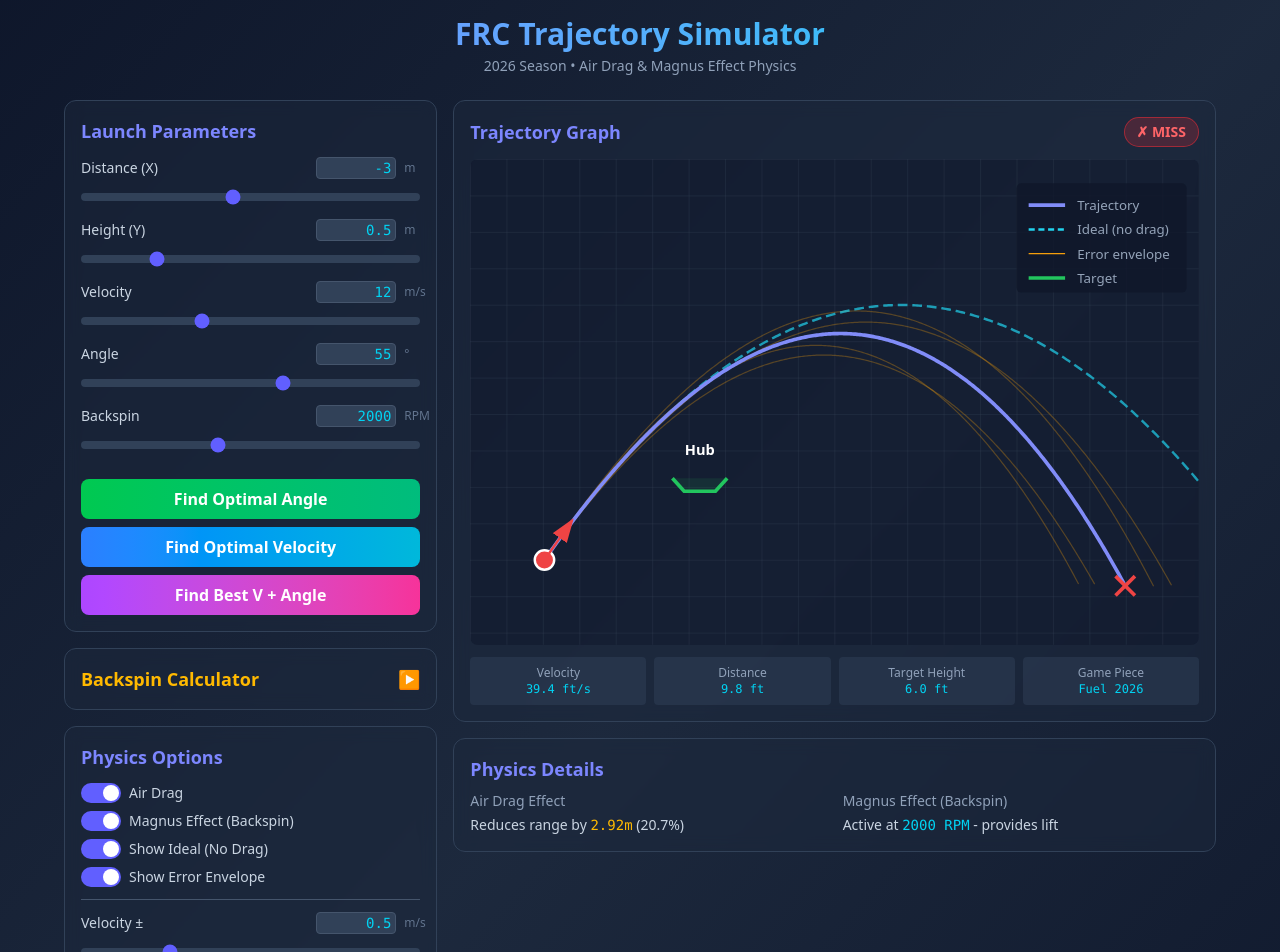
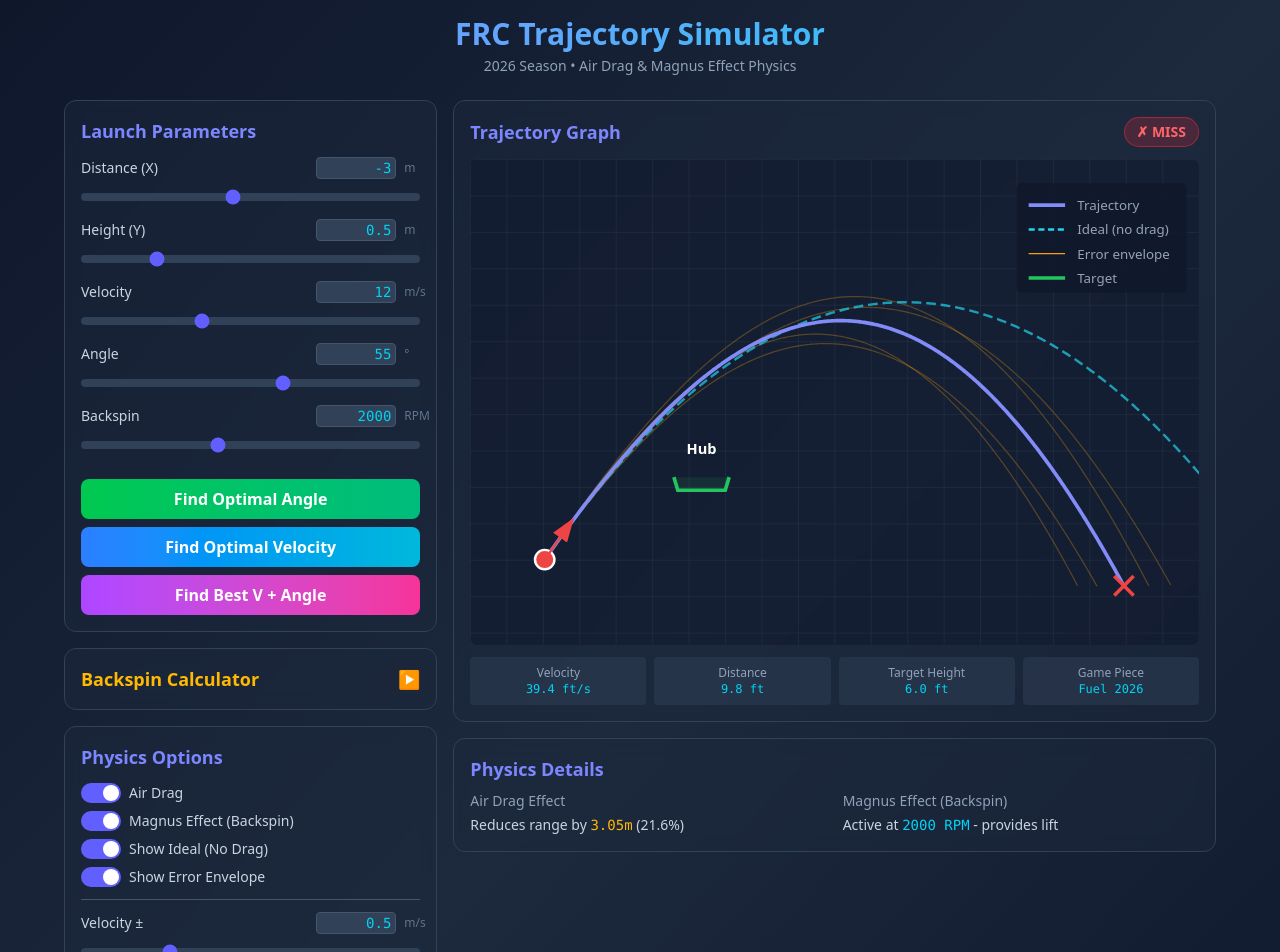
Before and after one commit to Aieda1l/FRC-REBUILT-Projectile-Simulator, a React (Vite) app: page / in a window 1280 px wide. Shown: the top 952 px of the page. Built offline with nearby package versions, Linux system fonts and the light colour scheme; the HTML template or start-up script is replaced by a standard one.

Commit message:
Align browser simulation with corrected physics model

```diff
--- a/src/TrajectorySimulator.jsx
+++ b/src/TrajectorySimulator.jsx
@@ -5,6 +5,7 @@
 const RAD_TO_DEG = 180 / Math.PI;
 
 // Backspin estimator for hooded flywheel shooters
+// This remains a rough launcher heuristic until shooter exit spin is measured.
 const estimateBackspin = (flywheelDia, flywheelRPM, ballDia, compression = 0.5, hoodMaterial = 'foam') => {
     const flywheelRadius = flywheelDia / 2;
     const ballRadius = ballDia / 2;
@@ -56,7 +57,8 @@
 
     const crossSection = Math.PI * radius * radius;
     const dragFactor = enableDrag ? 0.5 * airDensity * crossSection * dragCoeff : 0;
-    const magnusFactor = enableMagnus ? 0.5 * airDensity * crossSection * liftCoeff : 0;
+    // Dynamic-pressure/area term only; effectiveCl is applied exactly once below.
+    const magnusFactor = enableMagnus ? 0.5 * airDensity * crossSection : 0;
 
     const points = [{t, x, y, vx, vy, speed: velocity}];
     let maxHeight = y;
@@ -83,18 +85,18 @@
         if (speed > 0.001 && Math.abs(spin) > 0.001 && magnusFactor > 0) {
             const spinParam = Math.abs(spin) * radius / speed;
             const effectiveCl = liftCoeff * Math.min(spinParam, 0.5) * 2;
-            const magnusMag = magnusFactor * speed * speed * effectiveCl;
+            const magnusMag = magnusFactor * effectiveCl * speed * speed;
             const sign = Math.sign(spin);
             ax += (-sign * magnusMag * vy / speed) / mass;
             ay += (sign * magnusMag * vx / speed) / mass;
         }
 
-        // RK4-style integration (simplified)
+        // Small fixed-step integrator. Milestone 2 replaces this with true RK4/RK45.
         x += vx * dt + 0.5 * ax * dt * dt;
         y += vy * dt + 0.5 * ay * dt * dt;
         vx += ax * dt;
         vy += ay * dt;
-        spin *= Math.exp(-dt / 3.0); // Spin decay
+        // Keep spin constant until FUEL spin-down has been measured/calibrated.
         t += dt;
 
         maxHeight = Math.max(maxHeight, y);
@@ -306,7 +308,7 @@
     // Backspin estimator parameters
     const [flywheelDia, setFlywheelDia] = useState(5.91);
     const [flywheelRPM, setFlywheelRPM] = useState(3500);
-    const [ballDia, setBallDia] = useState(5.0);
+    const [ballDia, setBallDia] = useState(5.91);
     const [compression, setCompression] = useState(0.5);
     const [showEstimator, setShowEstimator] = useState(false);
 
@@ -322,17 +324,20 @@
 
     // Target
     const targetX = 0;
-    const targetY = 1.828;      // 72 inches (Front edge of opening)
-    const targetRadius = 0.302; // 11.9 inch radius (from Desmos 23.8" hole)
-    const funnelRadius = 0.529; // 20.85 inch radius (from Manual 41.7" funnel)
+    const targetY = 1.828;      // 72 inches (front edge of opening)
+    const funnelRadius = 0.529; // 20.85 inch apothem from the 41.7 in across-flats opening
+    // Approximate admissible FUEL-center half-width at the opening plane.
+    const targetRadius = 0.454; // 0.529 m opening apothem - 0.075 m FUEL radius
 
-    // Game piece (Fuel 2026)
-    const mass = 0.227;
+    // Game piece (FUEL 2026)
+    // Official range is ~0.203-0.227 kg; use the midpoint until a ball is weighed.
+    const mass = 0.215;
     const diameter = 0.15;
     const radius = diameter / 2;
+    // Aerodynamic coefficients are uncalibrated FUEL baselines, not measured constants.
     const dragCoeff = 0.47;
     const liftCoeff = 0.25;
-    const airDensity = 1.225;
+    const airDensity = 1.204; // ~20 C, sea level; matches Python default environment
     const gravity = 9.81;
 
     // Sync with Python backend
```
